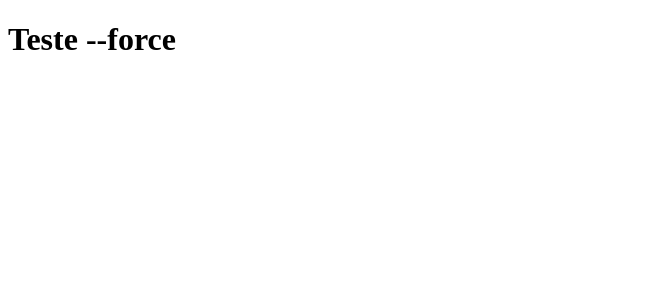
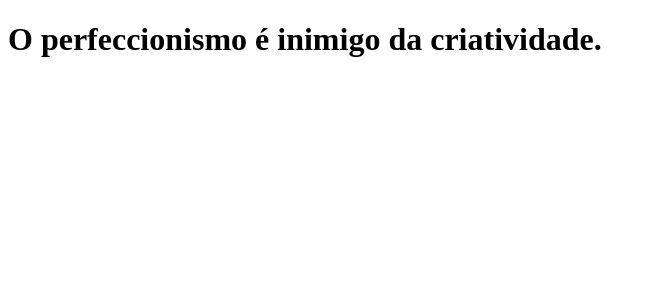
Before and after one commit to guilhermepirani/clone-tabnews, a Next.js app: page / in a window 1280 px wide. Shown: the top 300 px of the page, without its empty margins (0-656 px from the left). Built offline with nearby package versions, Linux system fonts and the light colour scheme.

Commit message:
mudando a frase da home

```diff
--- a/pages/index.js
+++ b/pages/index.js
@@ -1,5 +1,5 @@
 function Home() {
-    return <h1>Teste --force</h1>
+    return <h1>O perfeccionismo é inimigo da criatividade.</h1>
 }
 
 export default Home;
```
